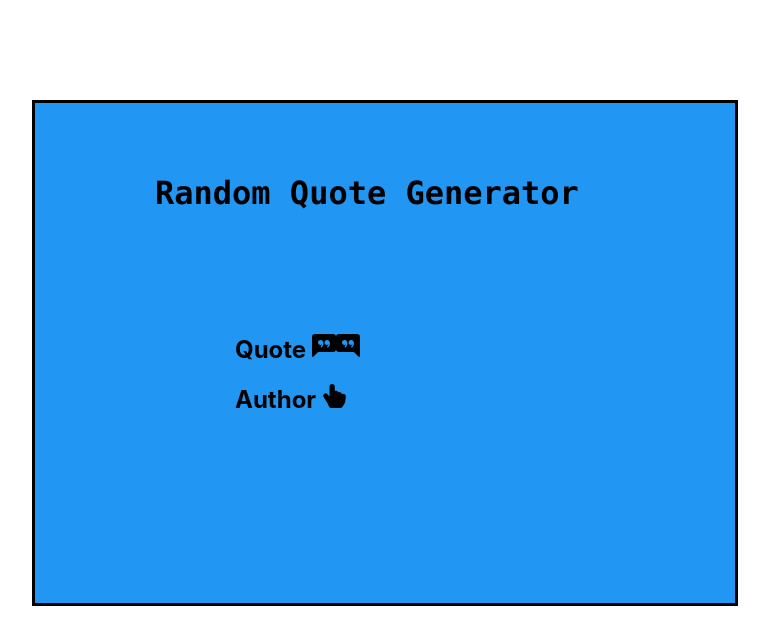
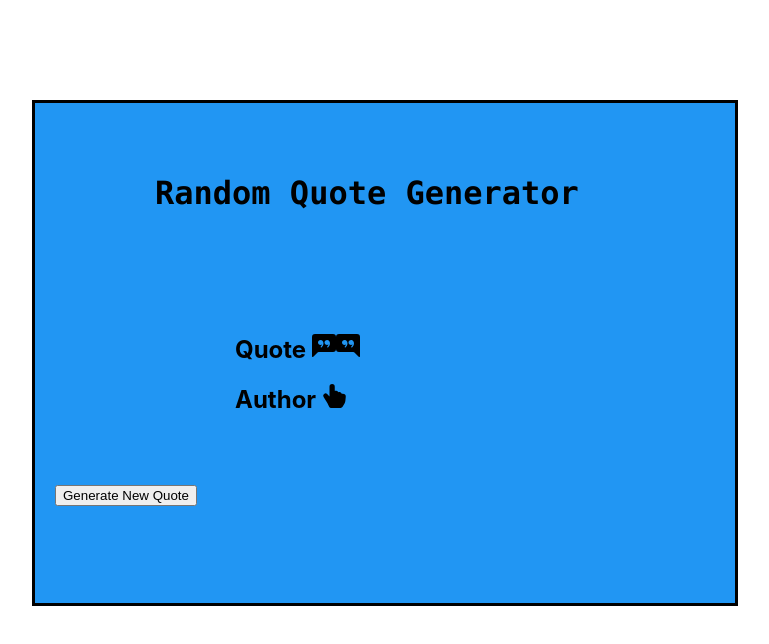
Before and after one commit to stephenwelch1927/Random-Quote-Generator, a React (Create React App) app: page / in a window 1280 px wide. Shown: the top 644 px of the page, without its empty margins (368-1137 px from the left). Built offline with nearby package versions, Linux system fonts and the light colour scheme.

Commit message:
Added button feature

```diff
--- a/src/components/quote.module.css
+++ b/src/components/quote.module.css
@@ -26,3 +26,9 @@ top: 50px;
     bottom: 100px;
     font-family: "Lucida Console", "Courier New", monospace;
 }
+
+.button {
+    position: relative;
+    top: 50px;
+    left: -180px;
+}
--- a/src/components/quoteBackground.js
+++ b/src/components/quoteBackground.js
@@ -1,22 +1,31 @@
-import back from './quote.module.css';
+import back from "./quote.module.css";
 import React from "react";
 import Card from "react-bootstrap/Card";
-import {BsFillChatLeftQuoteFill} from 'react-icons/bs';
-import {BsFillChatRightQuoteFill} from 'react-icons/bs';
-import {BsHandIndexThumbFill} from 'react-icons/bs';
+import { BsFillChatLeftQuoteFill } from "react-icons/bs";
+import { BsFillChatRightQuoteFill } from "react-icons/bs";
+import { BsHandIndexThumbFill } from "react-icons/bs";
+import Button from 'react-bootstrap/Button';
 
 class QuoteBackground extends React.Component {
   render() {
     return (
       <div className={back.box}>
         <div className={back.card}>
-            <h1 className={back.heading}>Random Quote Generator</h1>
-            <div id="text">
-            <h2>Quote <BsFillChatLeftQuoteFill /><BsFillChatRightQuoteFill/></h2>
-            </div>
-            <div id="author">
-                <h2>Author <BsHandIndexThumbFill/></h2>
-            </div>
+          <h1 className={back.heading}>Random Quote Generator</h1>
+          <div id="text">
+            <h2>
+              Quote <BsFillChatLeftQuoteFill />
+              <BsFillChatRightQuoteFill />
+            </h2>
+          </div>
+          <div id="author">
+            <h2>
+              Author <BsHandIndexThumbFill />
+            </h2>
+          </div>
+            <div id="new-quote" className={back.button}>
+          <Button variant="red" size="lg">Generate New Quote</Button>
+          </div>
         </div>
       </div>
     );
```
